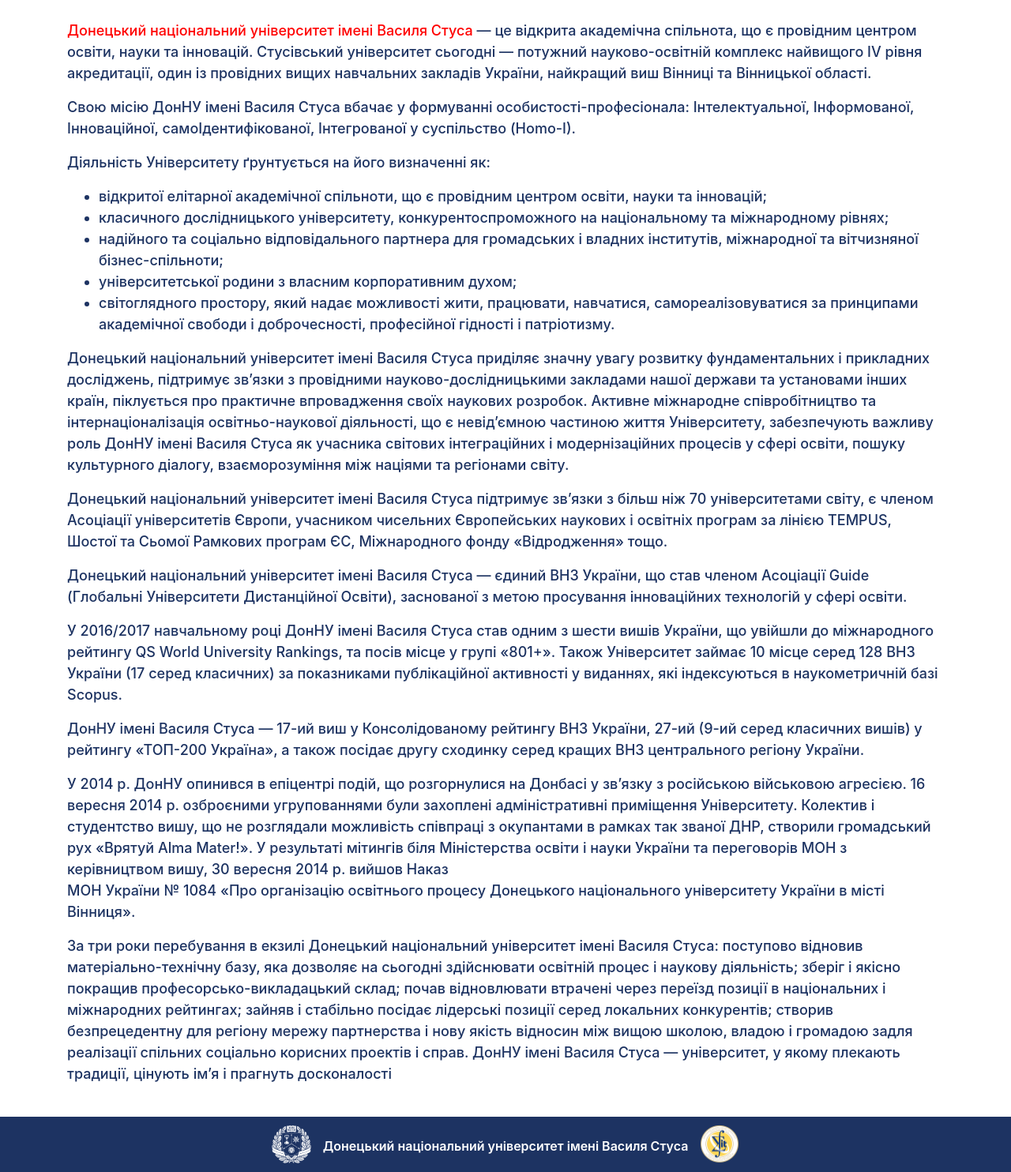
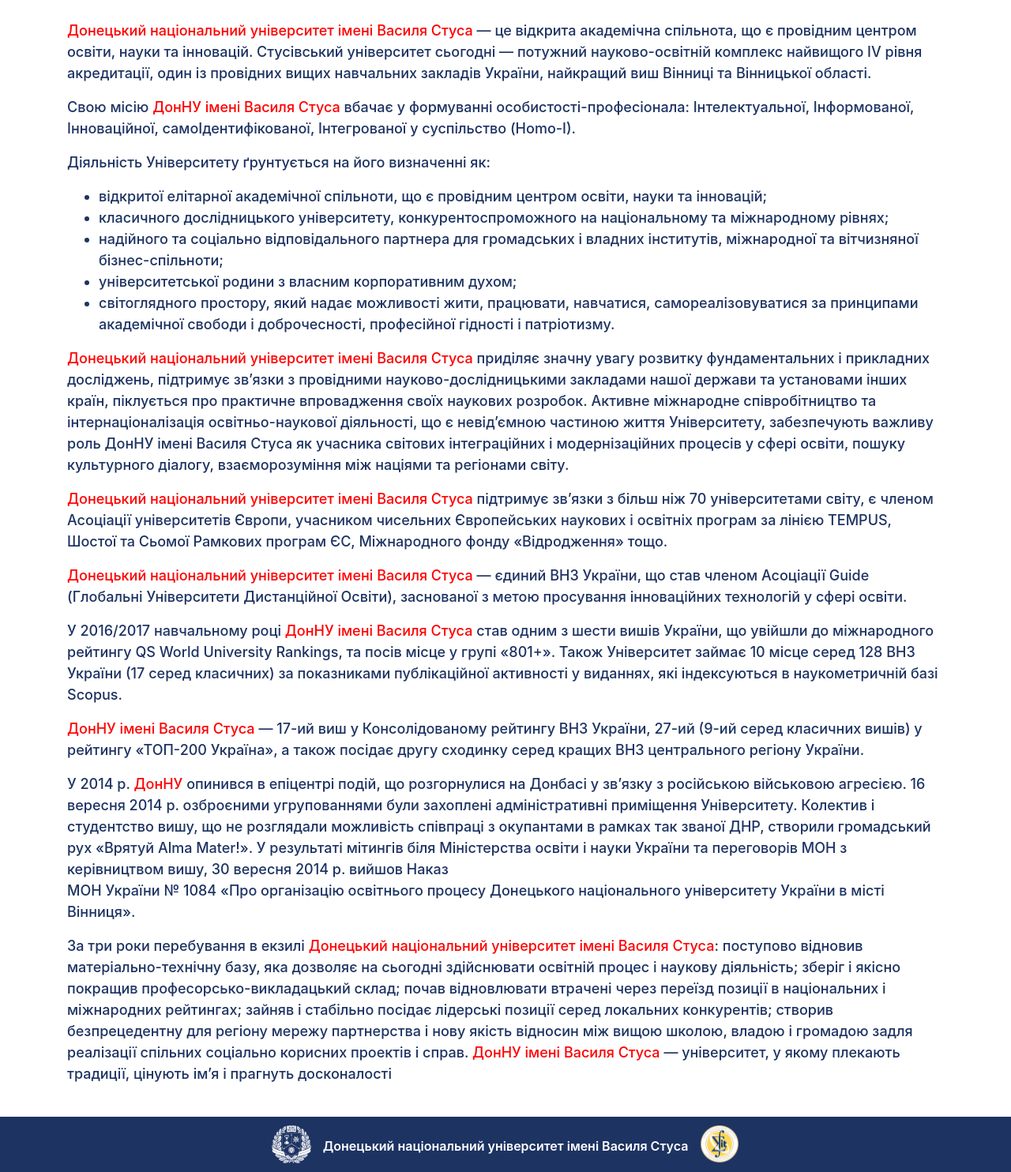
Before and after one commit to artspektor/Final_WoW_Teacher, a PHP site: page /about.html in a window 1280 px wide. Shown: the part 76-1560 px from the top of the page at 79% size. Run offline with PHP 8.4, Linux system fonts and the light colour scheme; some libraries are stand-ins or nearby versions.

Commit message:
add color

```diff
--- a/about.html
+++ b/about.html
@@ -68,7 +68,7 @@
 		                	<span class="nameDonNU">Донецький національний університет імені Василя Стуса</span> — це відкрита академічна спільнота, що є провідним центром освіти, науки та інновацій. Стусівський університет сьогодні — потужний науково-освітній комплекс найвищого ІV рівня акредитації, один із провідних вищих навчальних закладів України, найкращий виш Вінниці та Вінницької області.
 		                </p>
 		                <p class="text">
-		                	Свою місію ДонНУ імені Василя Стуса вбачає у формуванні особистості-професіонала: Інтелектуальної, Інформованої, Інноваційної, самоІдентифікованої, Інтегрованої у суспільство (Homo-І).
+		                	Свою місію <span class="nameDonNU">ДонНУ імені Василя Стуса</span> вбачає у формуванні особистості-професіонала: Інтелектуальної, Інформованої, Інноваційної, самоІдентифікованої, Інтегрованої у суспільство (Homo-І).
 		                </p>
 		                <p class="text">
 		                	Діяльність Університету ґрунтується на його визначенні як:
@@ -79,27 +79,27 @@
 								<li class="text">університетської родини з власним корпоративним духом;</li>
 								<li class="text">світоглядного простору, який надає можливості жити, працювати, навчатися, самореалізовуватися за принципами академічної свободи і доброчесності, професійної гідності і патріотизму.</li>
 							</ul>
-								<p class="text">Донецький національний університет імені Василя Стуса приділяє значну увагу розвитку фундаментальних і прикладних досліджень, підтримує зв’язки з провідними науково-дослідницькими закладами нашої держави та установами інших країн, піклується про практичне впровадження своїх наукових розробок. Активне міжнародне співробітництво та інтернаціоналізація освітньо-наукової діяльності, що є невід’ємною частиною життя Університету, забезпечують важливу роль ДонНУ імені Василя Стуса як учасника світових інтеграційних і модернізаційних процесів у сфері освіти, пошуку культурного діалогу, взаєморозуміння між націями та регіонами світу.</p>
+								<p class="text"><span class="nameDonNU">Донецький національний університет імені Василя Стуса</span> приділяє значну увагу розвитку фундаментальних і прикладних досліджень, підтримує зв’язки з провідними науково-дослідницькими закладами нашої держави та установами інших країн, піклується про практичне впровадження своїх наукових розробок. Активне міжнародне співробітництво та інтернаціоналізація освітньо-наукової діяльності, що є невід’ємною частиною життя Університету, забезпечують важливу роль ДонНУ імені Василя Стуса як учасника світових інтеграційних і модернізаційних процесів у сфері освіти, пошуку культурного діалогу, взаєморозуміння між націями та регіонами світу.</p>
 
-								<p class="text">Донецький національний університет імені Василя Стуса підтримує зв’язки з більш ніж 70 університетами світу, є членом Асоціації університетів Європи, учасником чисельних Європейських наукових і освітніх програм за лінією ТЕМРUS, Шостої та Сьомої Рамкових програм ЄС, Міжнародного фонду «Відродження» тощо.</p>
+								<p class="text"><span class="nameDonNU">Донецький національний університет імені Василя Стуса</span> підтримує зв’язки з більш ніж 70 університетами світу, є членом Асоціації університетів Європи, учасником чисельних Європейських наукових і освітніх програм за лінією ТЕМРUS, Шостої та Сьомої Рамкових програм ЄС, Міжнародного фонду «Відродження» тощо.</p>
 
-								<p class="text">Донецький національний університет імені Василя Стуса — єдиний ВНЗ України, що став членом Асоціації Guide (Глобальні Університети Дистанційної Освіти), заснованої з метою просування інноваційних технологій у сфері освіти.</p>
+								<p class="text"><span class="nameDonNU">Донецький національний університет імені Василя Стуса</span> — єдиний ВНЗ України, що став членом Асоціації Guide (Глобальні Університети Дистанційної Освіти), заснованої з метою просування інноваційних технологій у сфері освіти.</p>
 
-								<p class="text">У 2016/2017 навчальному році ДонНУ імені Василя Стуса став одним з шести вишів України, що увійшли до міжнародного рейтингу QS World University Rankings, та посів місце у групі «801+». Також Університет займає 10 місце серед 128 ВНЗ України (17 серед класичних) за показниками публікаційної активності у виданнях, які індексуються в наукометричній базі Scopus.</p>
+								<p class="text">У 2016/2017 навчальному році <span class="nameDonNU">ДонНУ імені Василя Стуса</span> став одним з шести вишів України, що увійшли до міжнародного рейтингу QS World University Rankings, та посів місце у групі «801+». Також Університет займає 10 місце серед 128 ВНЗ України (17 серед класичних) за показниками публікаційної активності у виданнях, які індексуються в наукометричній базі Scopus.</p>
 
-								<p class="text">ДонНУ імені Василя Стуса — 17-ий виш у Консолідованому рейтингу ВНЗ України, 27-ий (9-ий серед класичних вишів) у рейтингу «ТОП-200 Україна», а також посідає другу сходинку серед кращих ВНЗ центрального регіону України.</p>
+								<p class="text"><span class="nameDonNU">ДонНУ імені Василя Стуса</span> — 17-ий виш у Консолідованому рейтингу ВНЗ України, 27-ий (9-ий серед класичних вишів) у рейтингу «ТОП-200 Україна», а також посідає другу сходинку серед кращих ВНЗ центрального регіону України.</p>
 
-								<p class="text">У 2014 р. ДонНУ опинився в епіцентрі подій, що розгорнулися на Донбасі у зв’язку з російською військовою агресією. 16 вересня 2014 р. озброєними угрупованнями були захоплені адміністративні приміщення Університету. Колектив і студентство вишу, що не розглядали можливість співпраці з окупантами в рамках так званої ДНР, створили громадський рух «Врятуй Alma Mater!». У результаті мітингів біля Міністерства освіти і науки України та переговорів МОН з керівництвом вишу, 30 вересня 2014 р. вийшов Наказ<br>
+								<p class="text">У 2014 р. <span class="nameDonNU">ДонНУ</span> опинився в епіцентрі подій, що розгорнулися на Донбасі у зв’язку з російською військовою агресією. 16 вересня 2014 р. озброєними угрупованнями були захоплені адміністративні приміщення Університету. Колектив і студентство вишу, що не розглядали можливість співпраці з окупантами в рамках так званої ДНР, створили громадський рух «Врятуй Alma Mater!». У результаті мітингів біля Міністерства освіти і науки України та переговорів МОН з керівництвом вишу, 30 вересня 2014 р. вийшов Наказ<br>
 								МОН України № 1084 «Про організацію освітнього процесу Донецького національного університету України в місті Вінниця».</p>
 
-								<p class="text">За три роки перебування в екзилі Донецький національний університет імені Василя Стуса:
+								<p class="text">За три роки перебування в екзилі <span class="nameDonNU">Донецький національний університет імені Василя Стуса</span>:
 
 								поступово відновив матеріально-технічну базу, яка дозволяє на сьогодні здійснювати освітній процес і наукову діяльність;
 								зберіг і якісно покращив професорсько-викладацький склад;
 								почав відновлювати втрачені через переїзд позиції в національних і міжнародних рейтингах;
 								зайняв і стабільно посідає лідерські позиції серед локальних конкурентів;
 								створив безпрецедентну для регіону мережу партнерства і нову якість відносин між вищою школою, владою і громадою задля реалізації спільних соціально корисних проектів і справ.
-								ДонНУ імені Василя Стуса — університет, у якому плекають традиції, цінують ім’я і прагнуть досконалості</p>
+								<span class="nameDonNU">ДонНУ імені Василя Стуса</span> — університет, у якому плекають традиції, цінують ім’я і прагнуть досконалості</p>
 		                </p>
 		            </div>
 		        </div>
--- a/style/about.css
+++ b/style/about.css
@@ -8,5 +8,5 @@
 }
 
 .about span:hover {
-	color: green;
+	color:maroon;
 }
```
